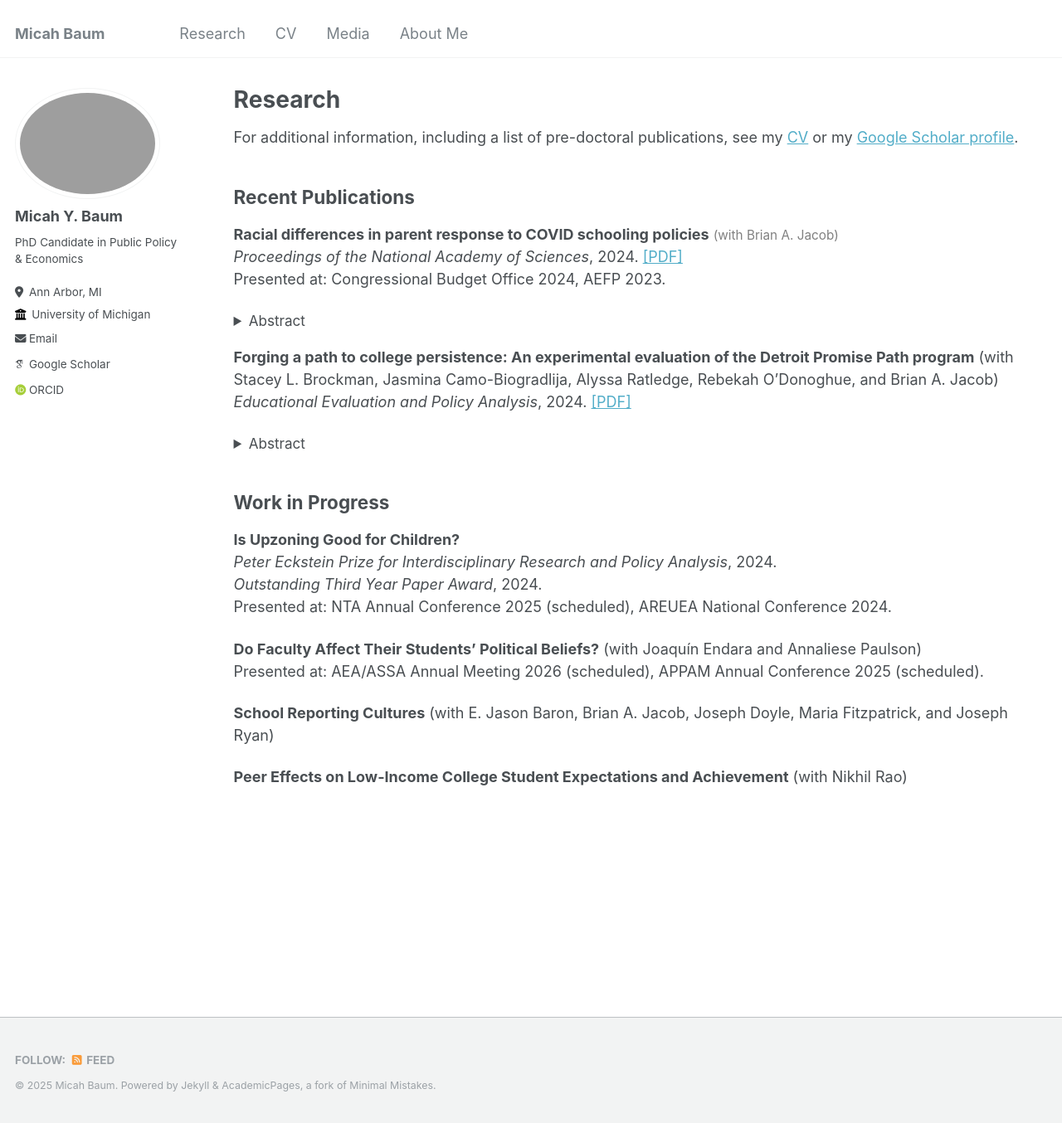
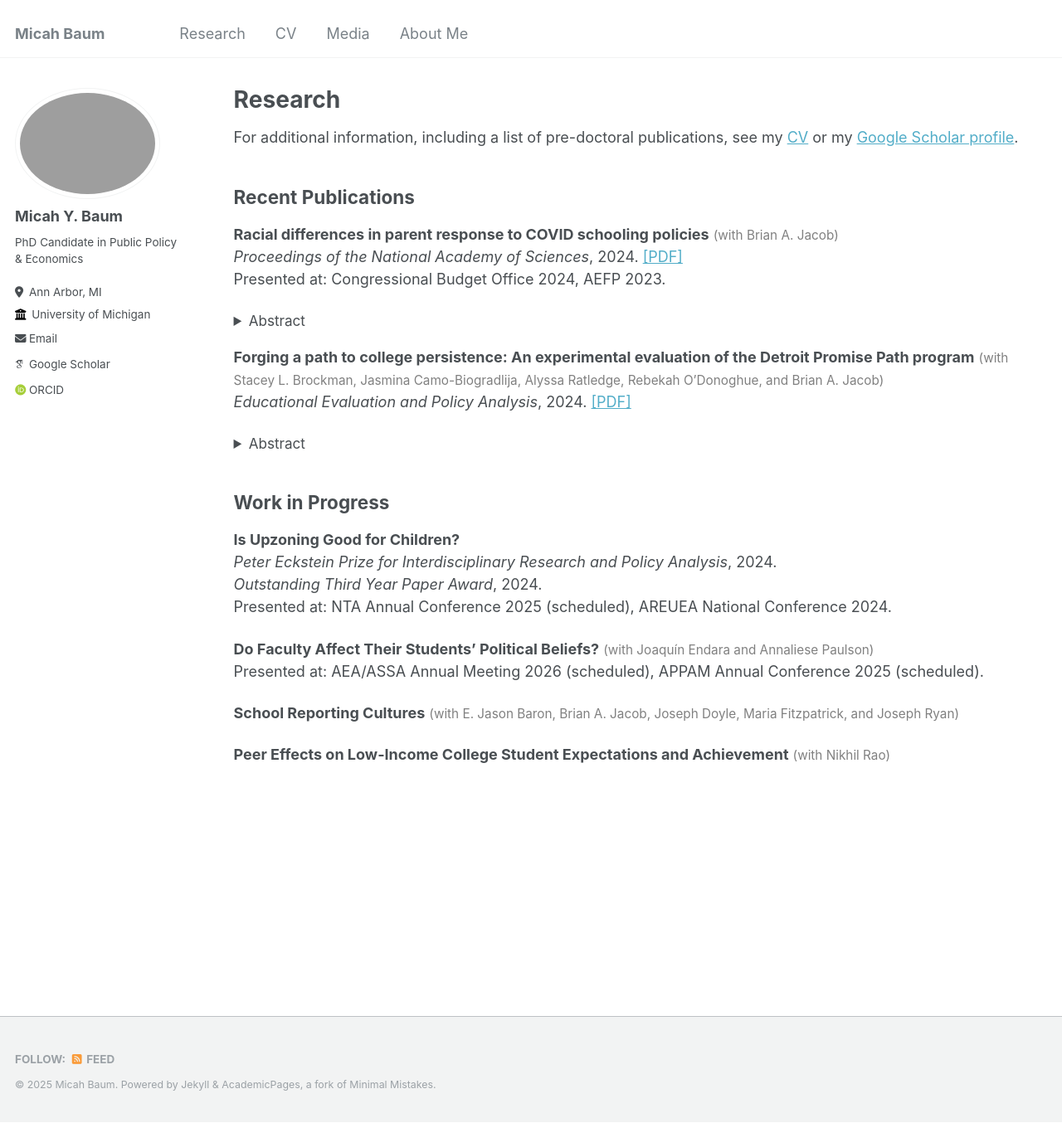
Before and after one commit to micah-baum/micah-baum.github.io, a Jekyll site: the page built from _pages/research.md, in a window 1280 px wide and 1354 px high. Shown: the whole window at 83% size. Built offline with Jekyll 4.4.1, drawn with Linux system fonts in a browser that asks for light colours; some web fonts are replaced.

Commit message:
Update research.md

```diff
--- a/_pages/research.md
+++ b/_pages/research.md
@@ -18,7 +18,7 @@ Presented at: Congressional Budget Office 2024, AEFP 2023.
    </div>
 </details>
 
-**Forging a path to college persistence: An experimental evaluation of the Detroit Promise Path program** (with Stacey L. Brockman, Jasmina Camo-Biogradlija, Alyssa Ratledge, Rebekah O’Donoghue, and Brian A. Jacob) <br>
+**Forging a path to college persistence: An experimental evaluation of the Detroit Promise Path program** <span style="font-size:85%; color:gray;">(with Stacey L. Brockman, Jasmina Camo-Biogradlija, Alyssa Ratledge, Rebekah O’Donoghue, and Brian A. Jacob)</span>  <br>
 _Educational Evaluation and Policy Analysis_, 2024. <a href="http://micah-baum.github.io/files/brockman-et-al-eepa-2024.pdf" target="_blank">\[PDF\]</a>
 <details> <summary style="font-size: 95%;"> Abstract </summary>
     <div style="font-size: 90%;">
@@ -33,9 +33,9 @@ _Peter Eckstein Prize for Interdisciplinary Research and Policy Analysis_, 2024.
 _Outstanding Third Year Paper Award_, 2024. <br>
 Presented at: NTA Annual Conference 2025 (scheduled), AREUEA National Conference 2024.
 
-**Do Faculty Affect Their Students' Political Beliefs?** (with Joaqu&iacute;n Endara and Annaliese Paulson) <br>
+**Do Faculty Affect Their Students' Political Beliefs?** <span style="font-size:85%; color:gray;">(with Joaqu&iacute;n Endara and Annaliese Paulson) </span>  <br>
 Presented at: AEA/ASSA Annual Meeting 2026 (scheduled), APPAM Annual Conference 2025 (scheduled).
 
-**School Reporting Cultures** (with E. Jason Baron, Brian A. Jacob, Joseph Doyle, Maria Fitzpatrick, and Joseph Ryan) <br>
+**School Reporting Cultures** <span style="font-size:85%; color:gray;">(with E. Jason Baron, Brian A. Jacob, Joseph Doyle, Maria Fitzpatrick, and Joseph Ryan) </span>  <br>
 
-**Peer Effects on Low-Income College Student Expectations and Achievement** (with Nikhil Rao) <br>
+**Peer Effects on Low-Income College Student Expectations and Achievement** <span style="font-size:85%; color:gray;">(with Nikhil Rao) </span>  <br>
```
